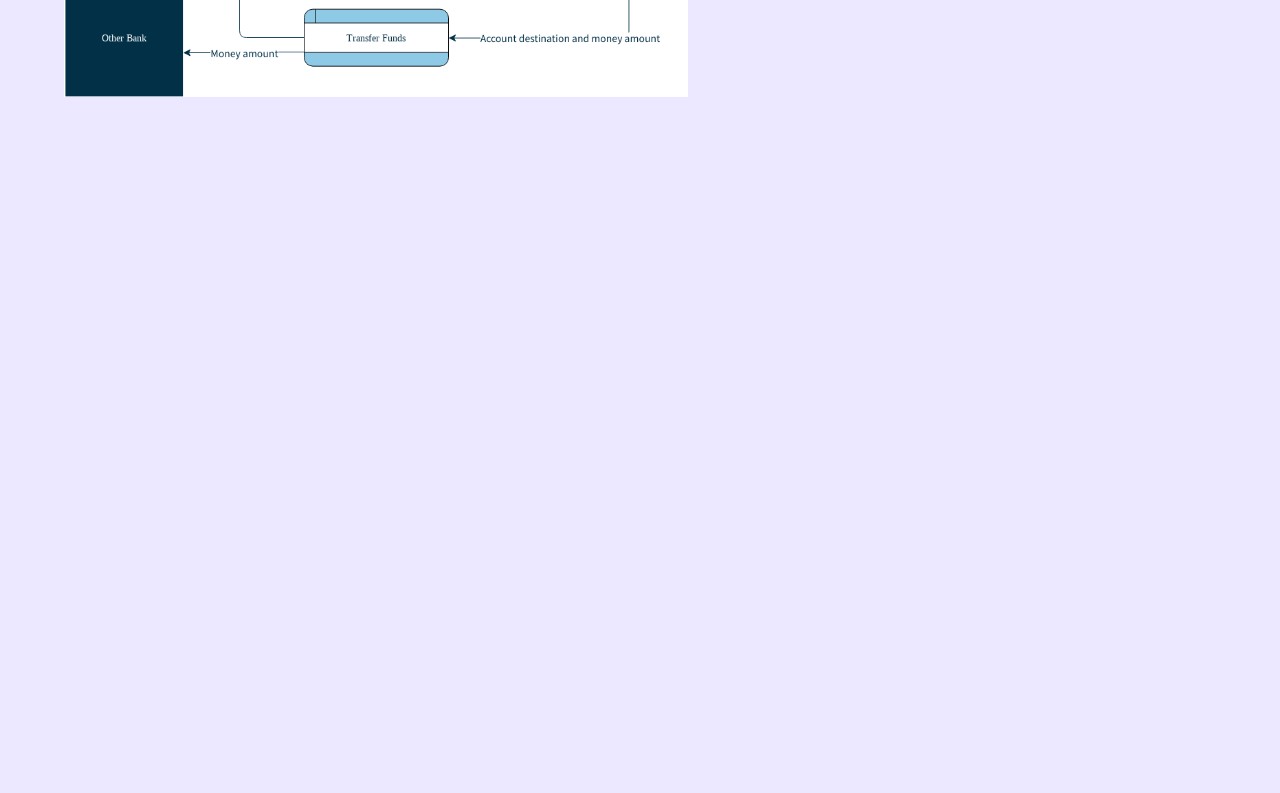
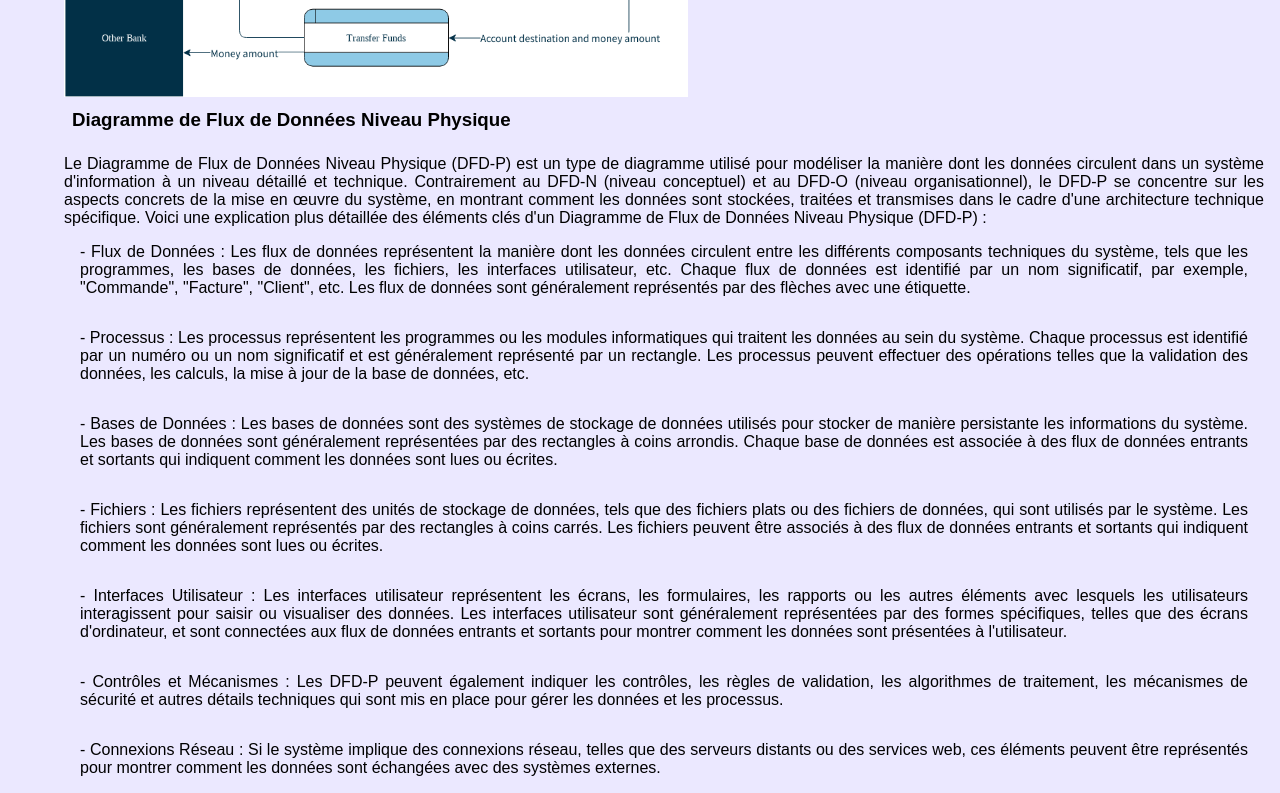
Before and after one commit to 2023-cda-alt-devops-p4/catalog-TP, a React (Create React App) app: page /Merise in a window 1280 px wide. Shown: the part 10180-10973 px from the top of the page. Before the commit the page ends 10297 px from the top, so only its background shows below. Built offline with nearby package versions, Linux system fonts and the light colour scheme.

Commit message:
feat: write down merise flux physique docs and modify list

```diff
--- a/src/components/Merise/DiagrammeMerise.js
+++ b/src/components/Merise/DiagrammeMerise.js
@@ -8,6 +8,7 @@ import MeriseCycleDeVie from "./MeriseCycleDeVie";
 import MeriseOrganisationnel from "./MeriseOrganisationnel";
 import MeriseFluxConceptuels from "./MeriseFluxConceptuels";
 import MeriseFluxOrganisationnel from "./MeriseFluxOrganisationnel";
+import MeriseFluxPhysique from "./MeriseFluxPhysique";
 
 const DiagrammeMerise = () => {
   return (
@@ -34,6 +35,7 @@ const DiagrammeMerise = () => {
         <MeriseOrganisationnel />
         <MeriseFluxConceptuels />
         <MeriseFluxOrganisationnel />
+        <MeriseFluxPhysique />
       </div>
     </div>
   );
--- /dev/null
+++ b/src/components/Merise/MeriseFluxPhysique.js
@@ -0,0 +1,68 @@
+import React from "react";
+
+const MeriseFluxPhysique = () => {
+  return (
+    <div>
+      <h3>Diagramme de Flux de Données Niveau Physique</h3>
+      <p>
+        Le Diagramme de Flux de Données Niveau Physique (DFD-P) est un type de diagramme utilisé pour modéliser la
+        manière dont les données circulent dans un système d'information à un niveau détaillé et technique.
+        Contrairement au DFD-N (niveau conceptuel) et au DFD-O (niveau organisationnel), le DFD-P se concentre sur les
+        aspects concrets de la mise en œuvre du système, en montrant comment les données sont stockées, traitées et
+        transmises dans le cadre d'une architecture technique spécifique. Voici une explication plus détaillée des
+        éléments clés d'un Diagramme de Flux de Données Niveau Physique (DFD-P) :
+        <li>
+          - Flux de Données : Les flux de données représentent la manière dont les données circulent entre les
+          différents composants techniques du système, tels que les programmes, les bases de données, les fichiers, les
+          interfaces utilisateur, etc. Chaque flux de données est identifié par un nom significatif, par exemple,
+          "Commande", "Facture", "Client", etc. Les flux de données sont généralement représentés par des flèches avec
+          une étiquette.
+        </li>
+        <li>
+          - Processus : Les processus représentent les programmes ou les modules informatiques qui traitent les données
+          au sein du système. Chaque processus est identifié par un numéro ou un nom significatif et est généralement
+          représenté par un rectangle. Les processus peuvent effectuer des opérations telles que la validation des
+          données, les calculs, la mise à jour de la base de données, etc.
+        </li>
+        <li>
+          - Bases de Données : Les bases de données sont des systèmes de stockage de données utilisés pour stocker de
+          manière persistante les informations du système. Les bases de données sont généralement représentées par des
+          rectangles à coins arrondis. Chaque base de données est associée à des flux de données entrants et sortants
+          qui indiquent comment les données sont lues ou écrites.
+        </li>
+        <li>
+          - Fichiers : Les fichiers représentent des unités de stockage de données, tels que des fichiers plats ou des
+          fichiers de données, qui sont utilisés par le système. Les fichiers sont généralement représentés par des
+          rectangles à coins carrés. Les fichiers peuvent être associés à des flux de données entrants et sortants qui
+          indiquent comment les données sont lues ou écrites.
+        </li>
+        <li>
+          - Interfaces Utilisateur : Les interfaces utilisateur représentent les écrans, les formulaires, les rapports
+          ou les autres éléments avec lesquels les utilisateurs interagissent pour saisir ou visualiser des données. Les
+          interfaces utilisateur sont généralement représentées par des formes spécifiques, telles que des écrans
+          d'ordinateur, et sont connectées aux flux de données entrants et sortants pour montrer comment les données
+          sont présentées à l'utilisateur.
+        </li>
+        <li>
+          - Contrôles et Mécanismes : Les DFD-P peuvent également indiquer les contrôles, les règles de validation, les
+          algorithmes de traitement, les mécanismes de sécurité et autres détails techniques qui sont mis en place pour
+          gérer les données et les processus.
+        </li>
+        <li>
+          - Connexions Réseau : Si le système implique des connexions réseau, telles que des serveurs distants ou des
+          services web, ces éléments peuvent être représentés pour montrer comment les données sont échangées avec des
+          systèmes externes.
+        </li>
+        Le DFD-P est utilisé pour détailler la manière dont les données sont manipulées et traitées à un niveau
+        technique dans le cadre de l'architecture du système. Il est essentiel pour la conception et le développement de
+        systèmes informatiques, car il permet de comprendre comment les différents composants interagissent pour
+        atteindre les objectifs du système. Les DFD-P servent de base pour la programmation, la configuration des bases
+        de données et d'autres aspects de la mise en œuvre technique du système d'information.
+      </p>
+
+      <img src="delivery-system.jpg.webp" alt="Merise" />
+    </div>
+  );
+};
+
+export default MeriseFluxPhysique;
```
Also changed, not shown: public/delivery-system.jpg.webp (added).
